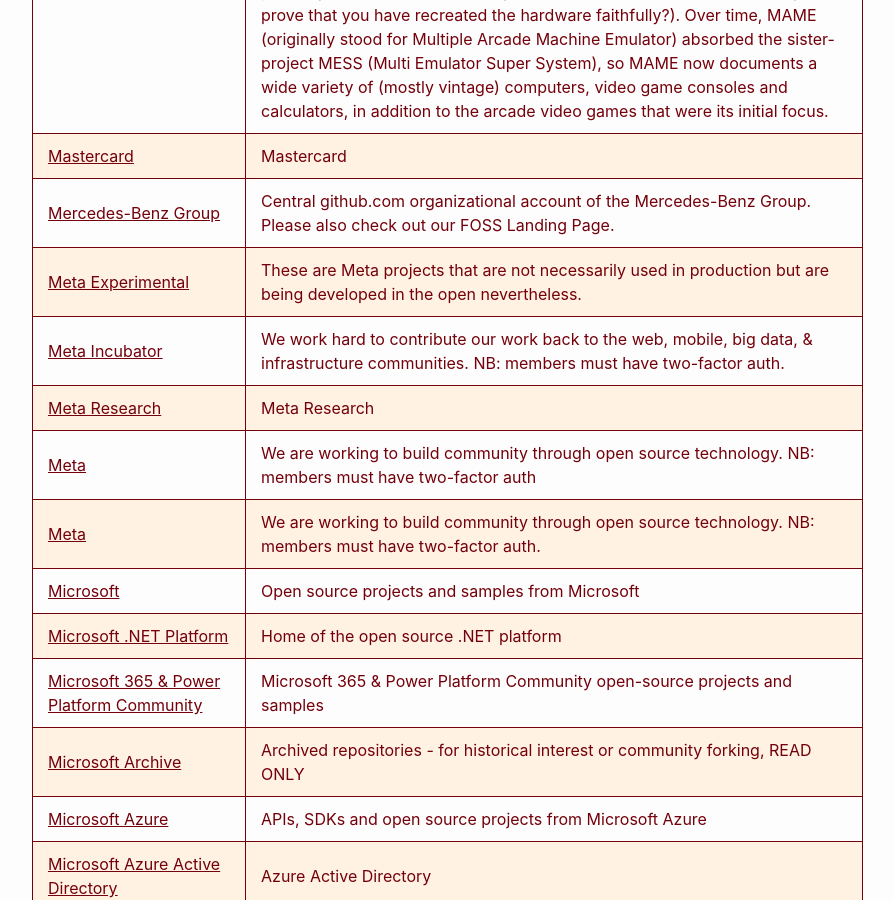
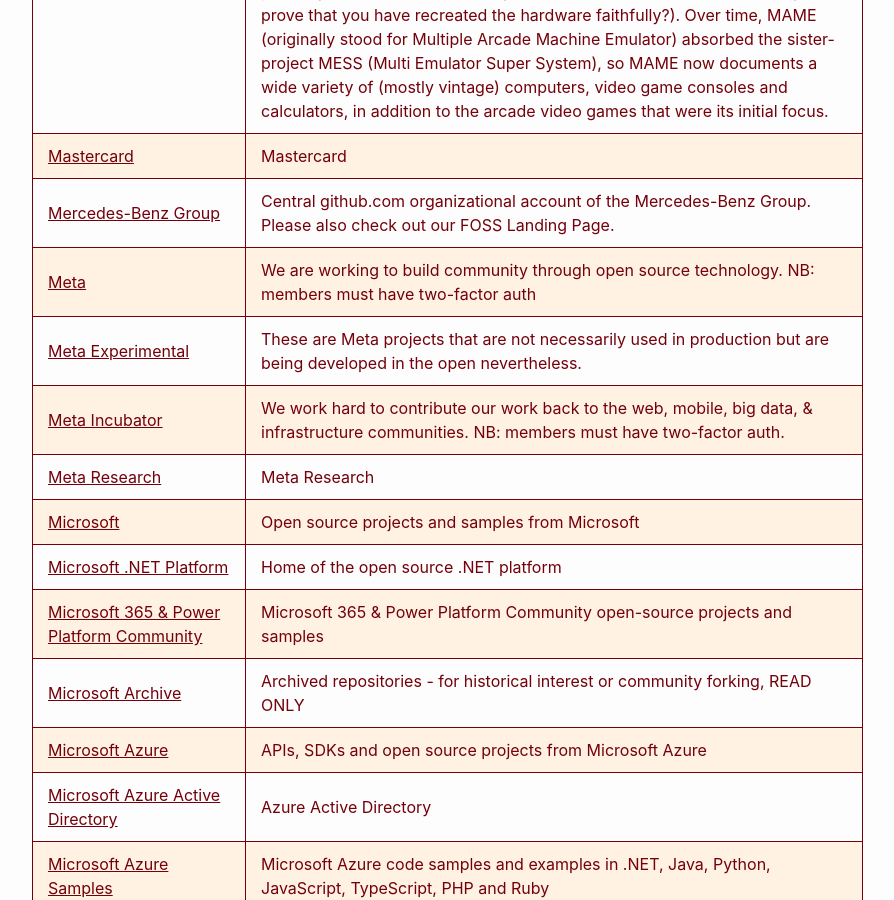
Before and after one commit to RalphHightower/RalphHightower, a Jekyll site: the page built from Computing/GitHubCompanyGovernment.md, in a window 1280 px wide and 900 px high, scrolled down 9120 px. Shown: the whole window, without its empty margins (238-1132 px from the left). Built offline with Jekyll 4.4.1, drawn with Linux system fonts in a browser that asks for light colours; our own code applies the rules of GitHub Pages for plain Markdown files; some of the changed text lies outside the part shown.

Commit message:
[docs](doc): Update GitHubCompanyGovernment(the massive merge)

```diff
--- a/Computing/GitHubCompanyGovernment.md
+++ b/Computing/GitHubCompanyGovernment.md
@@ -101,9 +101,9 @@
 | [HashiCorp](https://github.com/hashicorp ) | Consistent workflows to provision, secure, connect, and run any infrastructure for any application. |
 | [Heltec Automation](https://github.com/HelTecAutomation ) | LoRa & IoT hardware and solution providers |
 | [Hewlett Packard Enterprise](https://github.com/HewlettPackard) | Hewlett Packard Enterprise on github; please contact github@hpe.com for access |
+| [Home Assistant](https://github.com/home-assistant ) | Open source home automation that puts local control and privacy first. Powered by a worldwide community of tinkerers and DIY enthusiasts. |
 | [Home Assistant Community Add-ons](https://github.com/hassio-addons ) | Home Assistant Community Add-ons projects |
 | [Home Assistant Libraries](https://github.com/home-assistant-libs ) | Device libraries used by Home Assistant |
-| [Home Assistant](https://github.com/home-assistant ) | Open source home automation that puts local control and privacy first. Powered by a worldwide community of tinkerers and DIY enthusiasts. |
 | [Huginn](https://github.com/huginn ) | Create agents that monitor and act on your behalf. Your agents are standing by! |
 | [IBM](https://github.com/IBM) | International Business Machines  |
 | [Intel Corporation](https://github.com/intel ) | Intel is committed to open ecosystems</br >Community-built open software based on open standards has fueled the modern connected world. Intel has been a leader in this community from the beginning and recognizes the value and need to contribute to a healthy, open ecosystem. |
@@ -126,11 +126,10 @@
 | [MAMEdev](https://github.com/mamedev ) | MAME is a multi-purpose emulation framework.<br />MAME’s purpose is to preserve decades of software history. As electronic technology continues to rush forward, MAME prevents this important "vintage" software from being lost and forgotten. This is achieved by documenting the hardware and how it functions. The source code to MAME serves as this documentation. The fact that the software is usable serves primarily to validate the accuracy of the documentation (how else can you prove that you have recreated the hardware faithfully?). Over time, MAME (originally stood for Multiple Arcade Machine Emulator) absorbed the sister-project MESS (Multi Emulator Super System), so MAME now documents a wide variety of (mostly vintage) computers, video game consoles and calculators, in addition to the arcade video games that were its initial focus. |
 | [Mastercard](https://github.com/Mastercard ) | Mastercard |
 | [Mercedes-Benz Group](https://github.com/mercedes-benz ) | Central github\.com organizational account of the Mercedes-Benz Group. Please also check out our FOSS Landing Page. |
+| [Meta](https://github.com/facebook ) | We are working to build community through open source technology. NB: members must have two-factor auth |
 | [Meta Experimental](https://github.com/facebookexperimental ) | These are Meta projects that are not necessarily used in production but are being developed in the open nevertheless. |
 | [Meta Incubator](https://github.com/facebookincubator ) | We work hard to contribute our work back to the web, mobile, big data, & infrastructure communities. NB: members must have two-factor auth. |
 | [Meta Research](https://github.com/facebookresearch ) | Meta Research |
-| [Meta](https://github.com/facebook ) | We are working to build community through open source technology. NB: members must have two-factor auth |
-| [Meta](https://github.com/facebook ) | We are working to build community through open source technology. NB: members must have two-factor auth. |
 | [Microsoft](https://github.com/microsoft ) | Open source projects and samples from Microsoft |
 | [Microsoft .NET Platform](https://github.com/dotnet ) | Home of the open source .NET platform |
 | [Microsoft 365 & Power Platform Community](https://github.com/pnp ) | Microsoft 365 & Power Platform Community open-source projects and samples |
@@ -201,12 +200,12 @@
 | [REMS](https://github.com/rems-project ) | REMS |
 | [Renesas Electronics](https://github.com/renesas ) | Renesas Electronics |
 | [RIPE NCC](https://github.com/RIPE-NCC ) | Regional Internet Registry and the secretariat for the RIPE community |
+| [RISC-V](https://github.com/riscv ) | RISC-V: The Free and Open RISC Instruction Set Architecture |
 | [RISC-V Administrative Materials](https://github.com/riscv-admin ) | RISC-V: The Free and Open RISC Instruction Set Architecture |
 | [RISC-V Android](https://github.com/riscv-android-src ) | RISC-V: The Free and Open RISC Instruction Set Architecture |
 | [RISC-V Collaboration](https://github.com/riscv-collab ) | RISC-V: The Free and Open RISC Instruction Set Architecture |
 | [RISC-V Non-ISA Specifications](https://github.com/riscv-non-isa ) | RISC-V: The Free and Open RISC Instruction Set Architecture |
 | [RISC-V Software](https://github.com/riscv-software-src ) | RISC-V: The Free and Open RISC Instruction Set Architecture |
-| [RISC-V](https://github.com/riscv ) | RISC-V: The Free and Open RISC Instruction Set Architecture |
 | [rockchip-linux](https://github.com/rockchip-linux ) | An open source software for Rockchip SoCs |
 | [Safran Trusted 4D Sèvres](https://github.com/Orolia2s ) | Open source projects from Safran Trusted 4D Sèvres (*fka Orolia2s*) |
 | [Saleae](https://github.com/saleae ) | Logic Analyzers: Effortlessly decode protocols like SPI, I2C, Serial, and many more. Leverage community created analyzers or build your own low-level or high-level protocol analyzer. |
```
